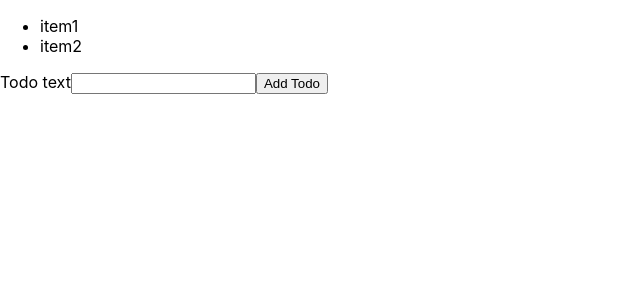
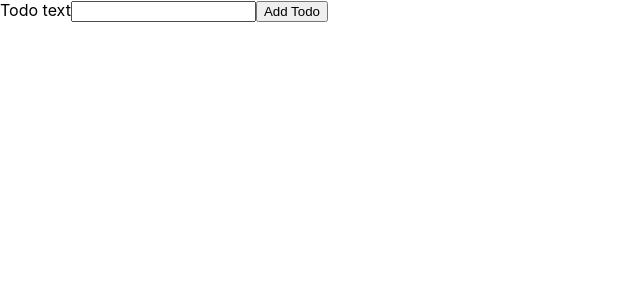
Before and after one commit to aadil42/react-app-with-typescript, a React (Create React App) app: page / in a window 1280 px wide. Shown: the top 300 px of the page, without its empty margins (0-640 px from the left). Built offline with nearby package versions, Linux system fonts and the light colour scheme; the HTML template or start-up script is replaced by a standard one.

Commit message:
using useState with typescript and adding todo to todo list items.

```diff
--- a/src/App.tsx
+++ b/src/App.tsx
@@ -1,20 +1,24 @@
+import {useState} from 'react';
 import Todos from './components/Todos';
 import Todo from './models/Todo';
 import NewTodo from './components/NewTodo';
 
 function App() {
 
-  const myTodos = [
-    new Todo('item1'),
-    new Todo('item2')
-  ];
+  const [myTodos, setMyTodos] = useState<Todo[]>([]);
+  // const myTodos = [
+    // new Todo('item1'),
+    // new Todo('item2')
+  // ];
   const addTodo = (incomingTodo: string) => {
-    // add todo here.
+      setMyTodos((preTodo: Todo[]) => {
+        return [...preTodo, new Todo(incomingTodo)];
+      });
   }
   return (
     <div className="App">
+      <NewTodo addTodo={addTodo} />
       <Todos items={myTodos}/>
-      <NewTodo addTodo={addTodo} />
     </div>
   );
 }
```
